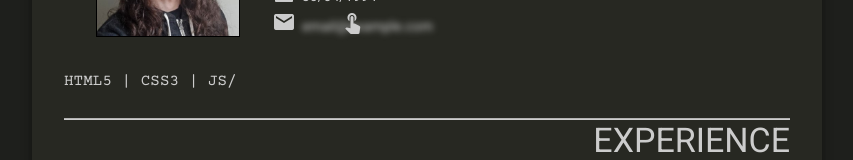
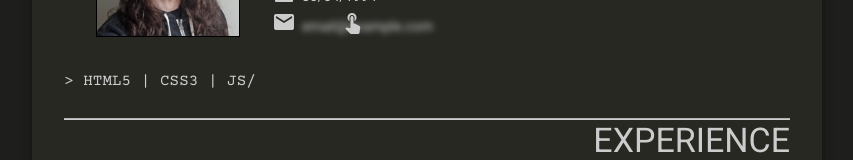
Before and after one commit to DocCobra/dev-cv, an Angular app: page / in a window 1280 px wide. Shown: the part 176-336 px from the top of the page, without its empty margins (213-1066 px from the left). Built offline with nearby package versions, Linux system fonts and the light colour scheme.

Commit message:
Added prompt to tw text

```diff
--- a/src/app/typewriter/text/text.component.html
+++ b/src/app/typewriter/text/text.component.html
@@ -1 +1 @@
-<p><span>{{ typewriterText }}</span><typewriter-cursor></typewriter-cursor></p>
+<p><span>>&nbsp;</span><span>{{ typewriterText }}</span><typewriter-cursor></typewriter-cursor></p>
```
